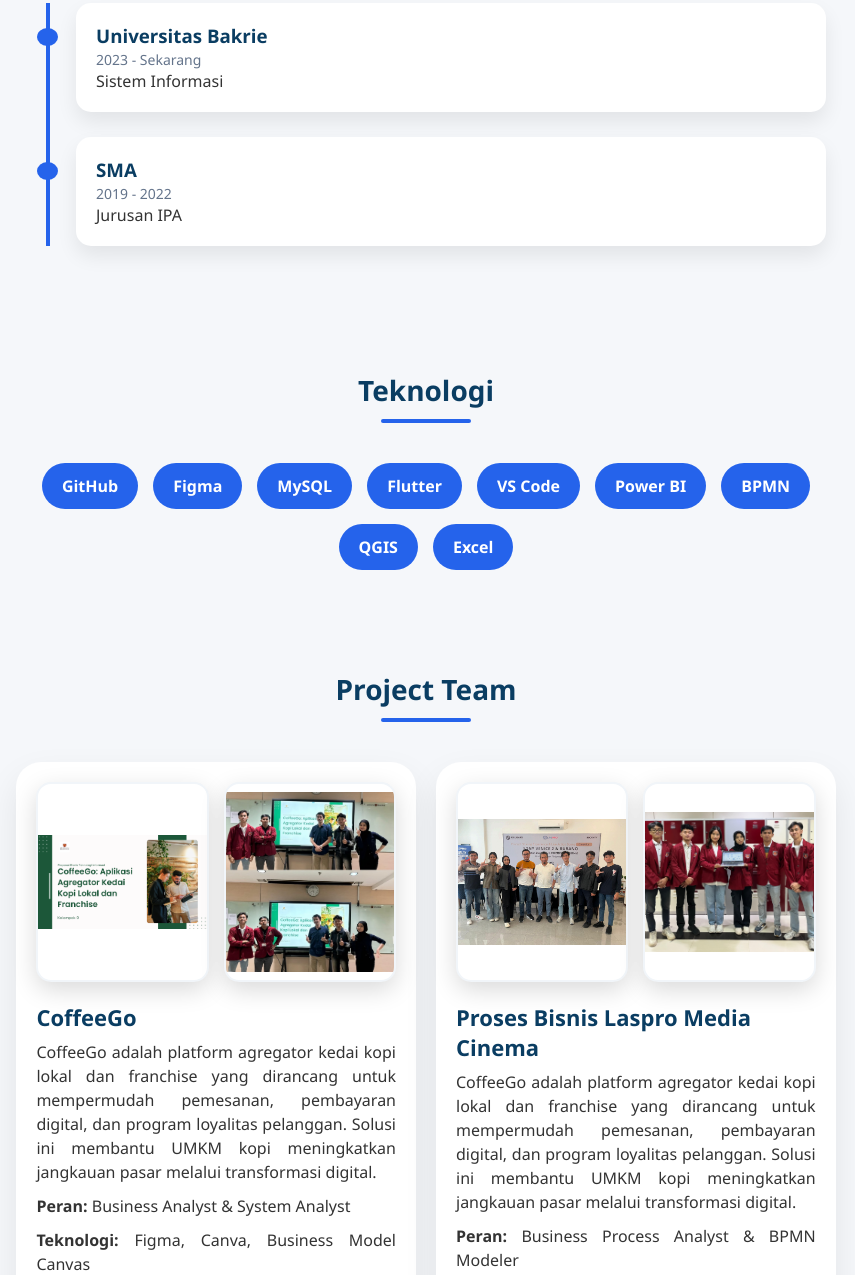
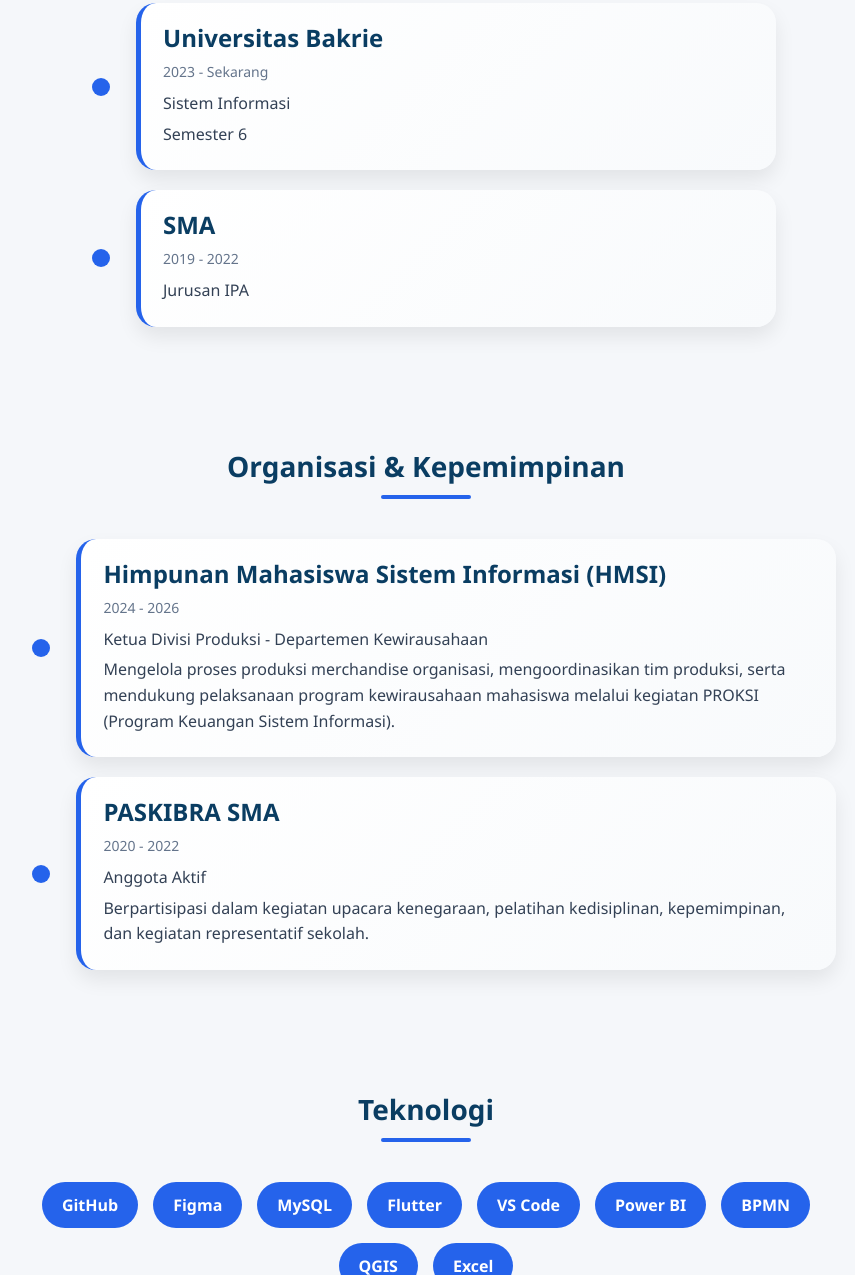
Before and after one commit to willyjonatan/Landingpage-willy, a plain HTML site: page index.html in a window 1280 px wide. Shown: the part 1492-2767 px from the top of the page, without its empty margins (214-1069 px from the left). Drawn offline with Linux system fonts and the light colour scheme.

Commit message:
Update ui 4

```diff
--- a/css/style.css
+++ b/css/style.css
@@ -605,56 +605,89 @@
 }
 
 /* ==========================================
-   TIMELINE PENDIDIKAN
-   Menampilkan riwayat pendidikan
-   dalam bentuk garis waktu (timeline)
+   TIMELINE (PENDIDIKAN & ORGANISASI)
 ========================================== */
 
 .timeline{
-    max-width:800px;
+    max-width:700px;
     margin:auto;
     position:relative;
 }
 
-.timeline::before{
-    content:"";
-    position:absolute;
-    left:20px;
-    top:0;
-    width:4px;
-    height:100%;
-    background:#2563eb;
+.timeline-item{
+    background:linear-gradient(
+        135deg,
+        #ffffff,
+        #f8fafc
+    );
+
+    padding:18px 22px;
+    margin-bottom:20px;
+    margin-left:60px;
+
+    border-radius:20px;
+
+    border-left:5px solid #2563eb;
+
+    box-shadow:
+    0 10px 20px rgba(0,0,0,.08);
+
+    position:relative;
+
+    transition:.3s;
 }
 
-.timeline-item{
-    background:white;
-    padding:20px;
-    margin-bottom:25px;
-    margin-left:50px;
-    border-radius:15px;
-    box-shadow:0 10px 20px rgba(0,0,0,.08);
-    position:relative;
+.timeline-item:hover{
+    transform:translateY(-5px);
+
+    box-shadow:
+    0 15px 30px rgba(37,99,235,.15);
 }
-
+/* Titik selalu tepat di tengah */
 .timeline-item::before{
     content:"";
-    width:20.5px;
+
+    width:18px;
     height:18px;
+
     background:#2563eb;
+
     border-radius:50%;
+
     position:absolute;
-    left:-39px;
-    top:25px;
+
+    left:-49px;
+
+    top:50%;
+
+    transform:translateY(-50%);
 }
 
 .timeline-item h3{
     color:#0A3D62;
+    font-size:24px;
+    margin-bottom:8px;
 }
 
 .timeline-item span{
+    display:block;
+
     color:#64748b;
+
     font-size:14px;
+
+    margin-bottom:10px;
 }
+
+.timeline-item p{
+    color:#334155;
+
+    margin-bottom:5px;
+
+    line-height:1.6;
+}
+
+
 /* ==========================================
    RESPONSIVE
    Menyesuaikan tampilan untuk HP
--- a/index.html
+++ b/index.html
@@ -149,12 +149,12 @@
 </section>
 
 <section>
+<!-- =====================================
+     RIWAYAT PENDIDIKAN
+===================================== -->
 <section>
 
     <h2 class="section-title">
-<!-- =====================================
-     RIWAYAT PENDIDIKAN
-===================================== -->
         Pendidikan
     </h2>
 
@@ -164,6 +164,7 @@
             <h3>Universitas Bakrie</h3>
             <span>2023 - Sekarang</span>
             <p>Sistem Informasi</p>
+            <p>Semester 6</p>
         </div>
 
         <div class="timeline-item">
@@ -174,6 +175,46 @@
 
     </div>
 
+</section>
+
+<!-- =====================================
+     ORGANISASI & KEPEMIMPINAN
+===================================== -->
+
+<section id="organization">
+
+    <h2 class="section-title">
+        Organisasi & Kepemimpinan
+    </h2>
+
+        <div class="timeline-item">
+            <h3>Himpunan Mahasiswa Sistem Informasi (HMSI)</h3>
+
+            <span>2024 - 2026</span>
+
+            <p>Ketua Divisi Produksi - Departemen Kewirausahaan</p>
+
+            <p>
+                Mengelola proses produksi merchandise organisasi,
+                mengoordinasikan tim produksi, serta mendukung
+                pelaksanaan program kewirausahaan mahasiswa melalui
+                kegiatan PROKSI (Program Keuangan Sistem Informasi).
+            </p>
+        </div>
+
+        <div class="timeline-item">
+            <h3>PASKIBRA SMA </h3>
+
+            <span>2020 - 2022</span>
+
+            <p>Anggota Aktif</p>
+
+            <p>
+                Berpartisipasi dalam kegiatan upacara kenegaraan,
+                pelatihan kedisiplinan, kepemimpinan, dan kegiatan
+                representatif sekolah.
+            </p>
+        </div>
 </section>
 
 <section>
@@ -233,13 +274,14 @@
             CoffeeGo adalah platform agregator kedai kopi lokal dan franchise yang
             dirancang untuk mempermudah pemesanan, pembayaran digital, dan
             program loyalitas pelanggan. Solusi ini membantu UMKM kopi
-            meningkatkan jangkauan pasar melalui transformasi digital.            </p>
+            meningkatkan jangkauan pasar melalui transformasi digital.
+            </p>
 
             <p class="project-info"><strong>Peran:</strong> Business Analyst & System Analyst</p>
 
             <p class="project-info"><strong>Teknologi:</strong> Figma, Canva, Business Model Canvas</p>
 
-            <a href="https://drive.google.com/drive/folders/19p_rfhD2Brmb-jdaO9hbcTDxcCWU03lD?usp=sharing"
+            <a href="https://drive.google.com/file/d/1jykCCZ_Cb0DBp4HyDF8_vv2tPgFfpJak/view?usp=sharing"
                target="_blank"
                class="project-btn">
 
@@ -268,17 +310,17 @@
             <h3>Proses Bisnis Laspro Media Cinema</h3>
 
             <p>
-            CoffeeGo adalah platform agregator kedai kopi lokal dan franchise yang
-            dirancang untuk mempermudah pemesanan, pembayaran digital, dan
-            program loyalitas pelanggan. Solusi ini membantu UMKM kopi
-            meningkatkan jangkauan pasar melalui transformasi digital.
+            Analisis dan redesign proses bisnis penyewaan alat produksi menggunakan
+            BPMN. Proyek ini mencakup pemetaan proses As-Is, identifikasi masalah
+            operasional, serta perancangan proses To-Be untuk meningkatkan
+            efisiensi layanan dan pengelolaan inventaris perusahaan.
             </p>
 
             <p><strong>Peran:</strong> Business Process Analyst & BPMN Modeler</p>
 
             <p><strong>Teknologi:</strong> Figma, Canva, BPMN </p>
 
-            <a href="https://drive.google.com/drive/folders/1nPNwzDE6-Frg1YrZKz3fjb2HgQ2qMJ1q?usp=sharing"
+            <a href="https://drive.google.com/file/d/1lGbgP3XiK0NQwzjaw7VSSB0WaKr1ODKI/view?usp=sharing"
                target="_blank"
                class="project-btn">
 
```
Lines whose indentation alone changed are shown as unchanged.
